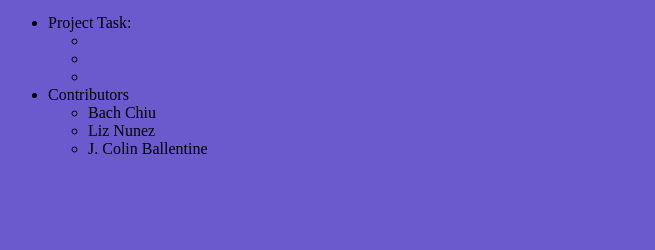
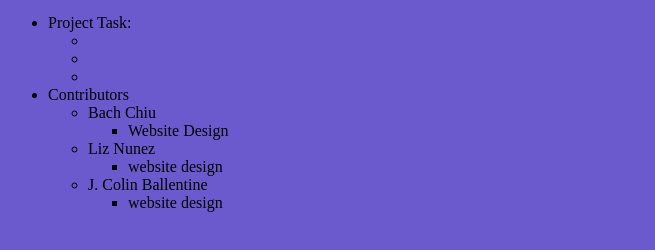
Before and after one commit to cballent/Computer-Network-CSC4220-Project, a plain HTML site: page index.html in a window 1280 px wide. Shown: the part 100-350 px from the top of the page, without its empty margins (0-655 px from the left). Drawn offline with Linux system fonts and the light colour scheme.

Commit message:
Update index.html

```diff
--- a/index.html
+++ b/index.html
@@ -24,8 +24,17 @@
             <li>Contributors
                 <ul>
                     <li>Bach Chiu</li>
+                        <ul>
+                            <li>Website Design</li>
+                        </ul>
                     <li>Liz Nunez</li>
+                        <ul>
+                            <li>website design</li>
+                        </ul>
                     <li>J. Colin Ballentine</li>
+                        <ul>
+                            <li>website design</li>
+                        </ul>
                 </ul>
             </li>
         </ul>
```
